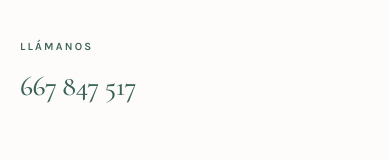
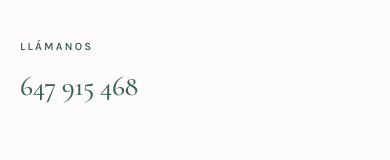
Before and after one commit to alber0087/casa-carmen-web, a Nuxt app: page / in a window 390 px wide. Shown: the part 9325-9485 px from the top of the page. Built offline with nearby package versions, Linux system fonts and the light colour scheme.

Commit message:
fix: update contact phone number in index page

```diff
--- a/app/pages/index.vue
+++ b/app/pages/index.vue
@@ -378,7 +378,7 @@
             </div>
             <div>
               <span class="label">Llámanos</span>
-              <a href="tel:667847517" class="contacto-phone">667 847 517</a>
+              <a href="tel:667847517" class="contacto-phone">647 915 468</a>
             </div>
           </div>
         </div>
```
